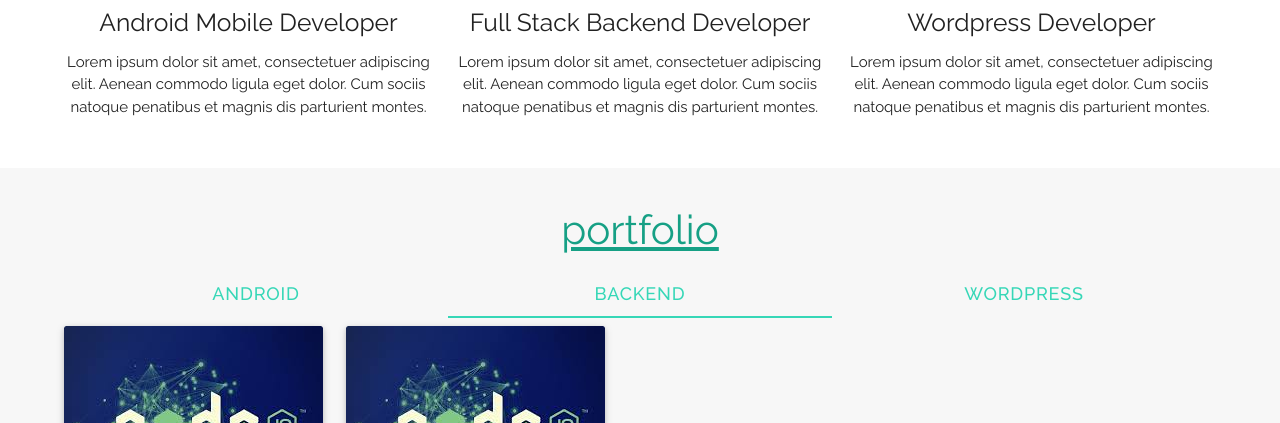
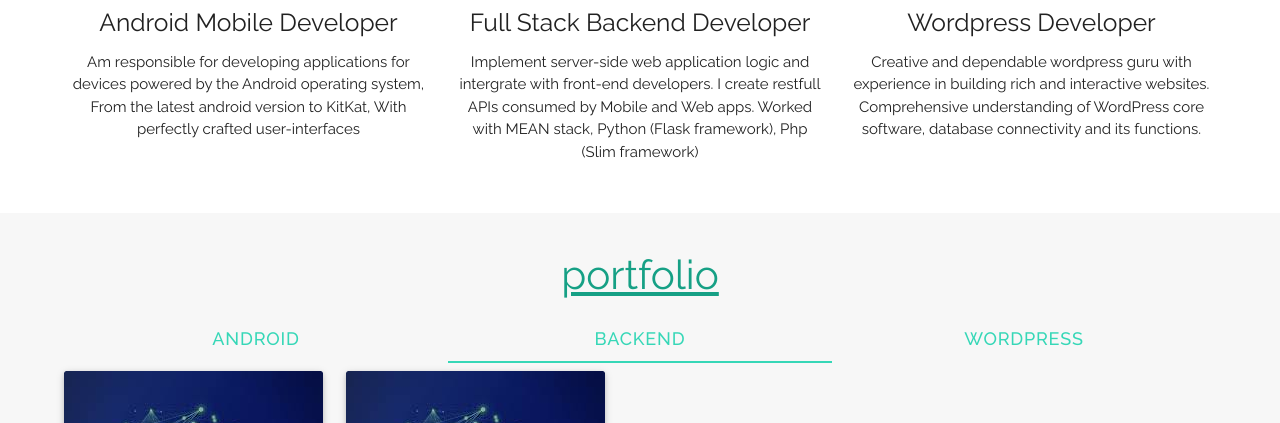
Before and after one commit to 3barney/portfolio, a plain HTML site: page index.html in a window 1280 px wide. Shown: the part 677-1100 px from the top of the page. Drawn offline with Linux system fonts and the light colour scheme.

Commit message:
Modified services info

```diff
--- a/index.html
+++ b/index.html
@@ -65,7 +65,7 @@
 					<div class="center promo promo-example">
 						<i class="material-icons">android</i>
                     	<h5 class="promo-caption">Android Mobile Developer</h5>
-                    	<p class="light center">Lorem ipsum dolor sit amet, consectetuer adipiscing elit. Aenean commodo ligula eget dolor. Cum sociis natoque penatibus et magnis dis parturient montes.</p>
+                    	<p class="light center">Am responsible for developing applications for devices powered by the Android operating system, From the latest android version to KitKat, With perfectly crafted user-interfaces</p>
 					</div>
 				</div>
 
@@ -73,7 +73,8 @@
 					<div class="center promo promo-example">
 						<i class="material-icons">airplay</i>
                     	<h5 class="promo-caption">Full Stack Backend Developer</h5>
-                    	<p class="light center">Lorem ipsum dolor sit amet, consectetuer adipiscing elit. Aenean commodo ligula eget dolor. Cum sociis natoque penatibus et magnis dis parturient montes.</p>
+                    	<p class="light center">Implement server-side web application logic and intergrate with front-end developers. I create restfull APIs consumed by Mobile and Web apps.
+                    	Worked with MEAN stack, Python (Flask framework), Php (Slim framework)</p>
 					</div>
 				</div>
 
@@ -81,7 +82,7 @@
 					<div class="center promo promo-example">
 						<i class="material-icons">web</i>
                     	<h5 class="promo-caption">Wordpress Developer</h5>
-                    	<p class="light center">Lorem ipsum dolor sit amet, consectetuer adipiscing elit. Aenean commodo ligula eget dolor. Cum sociis natoque penatibus et magnis dis parturient montes.</p>
+                    	<p class="light center">Creative and dependable wordpress guru with experience in building rich and interactive websites. Comprehensive understanding of WordPress core software, database connectivity and its functions. </p>
 					</div>
 				</div>
 			</div>
```
